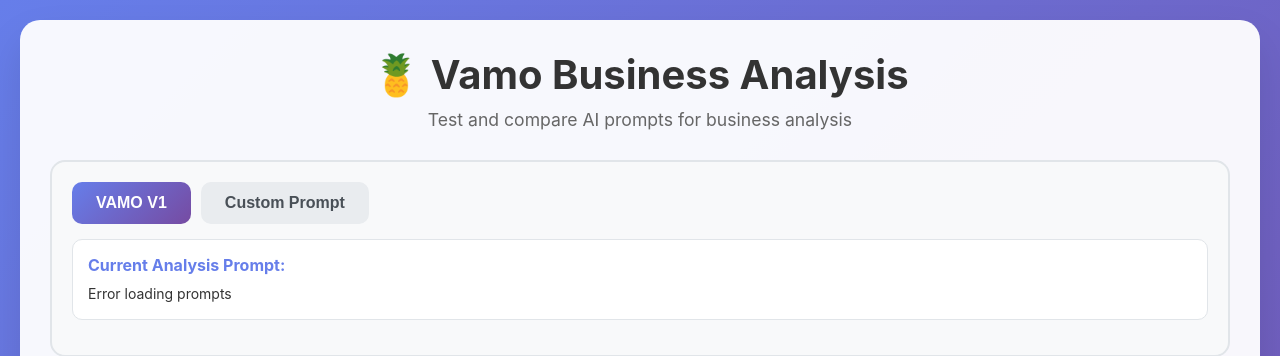
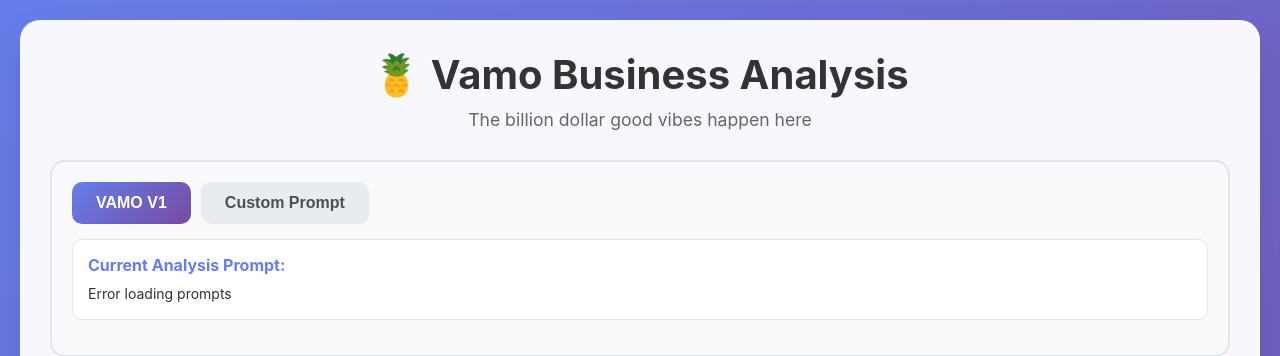
Before and after one commit to charliesheep7/prompt-fap, a Python web app: template templates/index.html in a window 1280 px wide. Shown: the top 356 px of the page. Run offline with Jinja, Linux system fonts and the light colour scheme; the template is opened without the code that fills it, so the values that code supplies are empty.

Commit message:
Update homepage subtitle to 'The billion dollar good vibes happen here'

```diff
--- a/templates/index.html
+++ b/templates/index.html
@@ -400,7 +400,7 @@
     <div class="container">
         <div class="header">
             <h1>🍍 Vamo Business Analysis</h1>
-            <p>Test and compare AI prompts for business analysis</p>
+            <p>The billion dollar good vibes happen here</p>
         </div>
 
         <div class="prompt-section">
```
